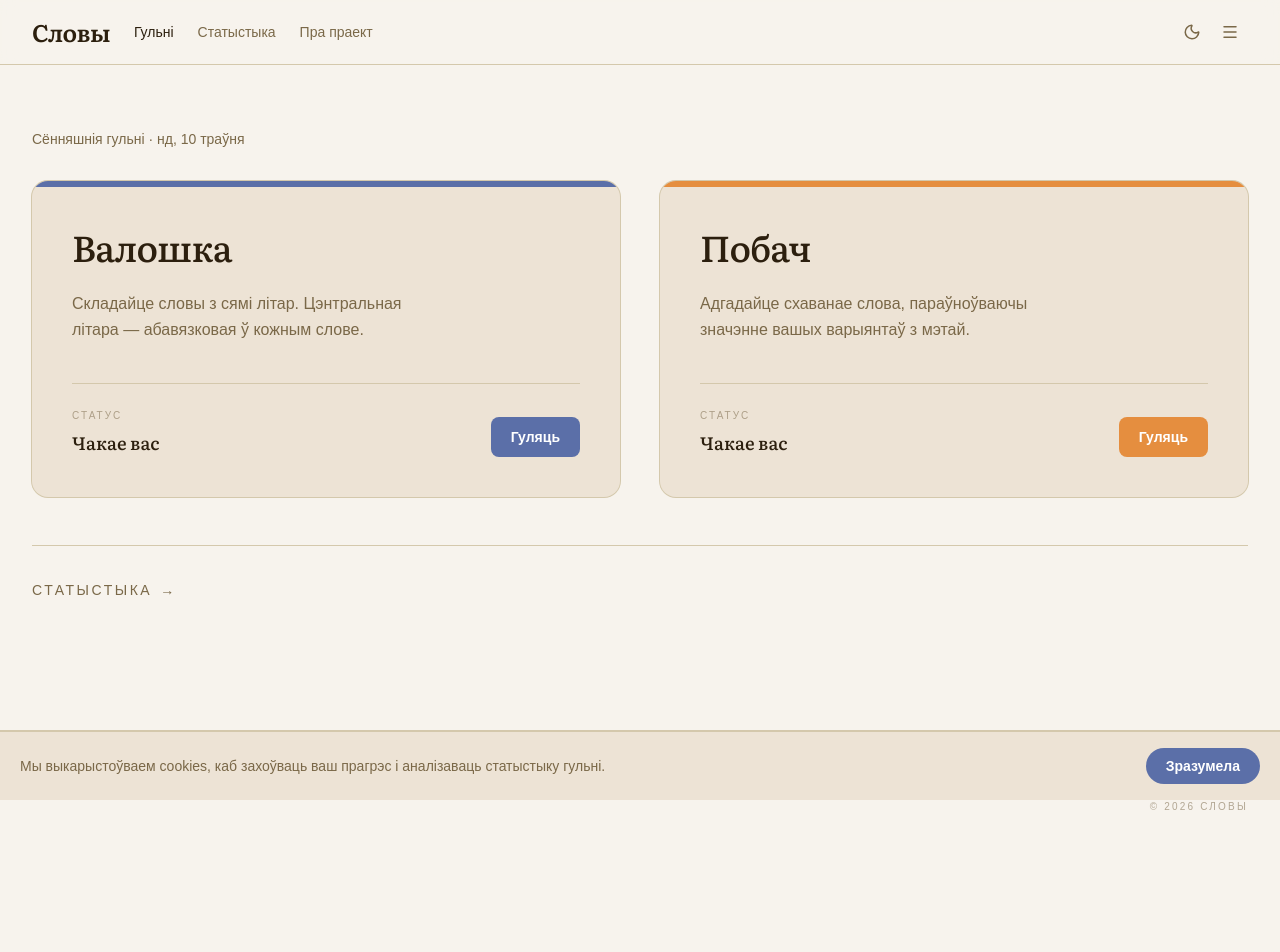
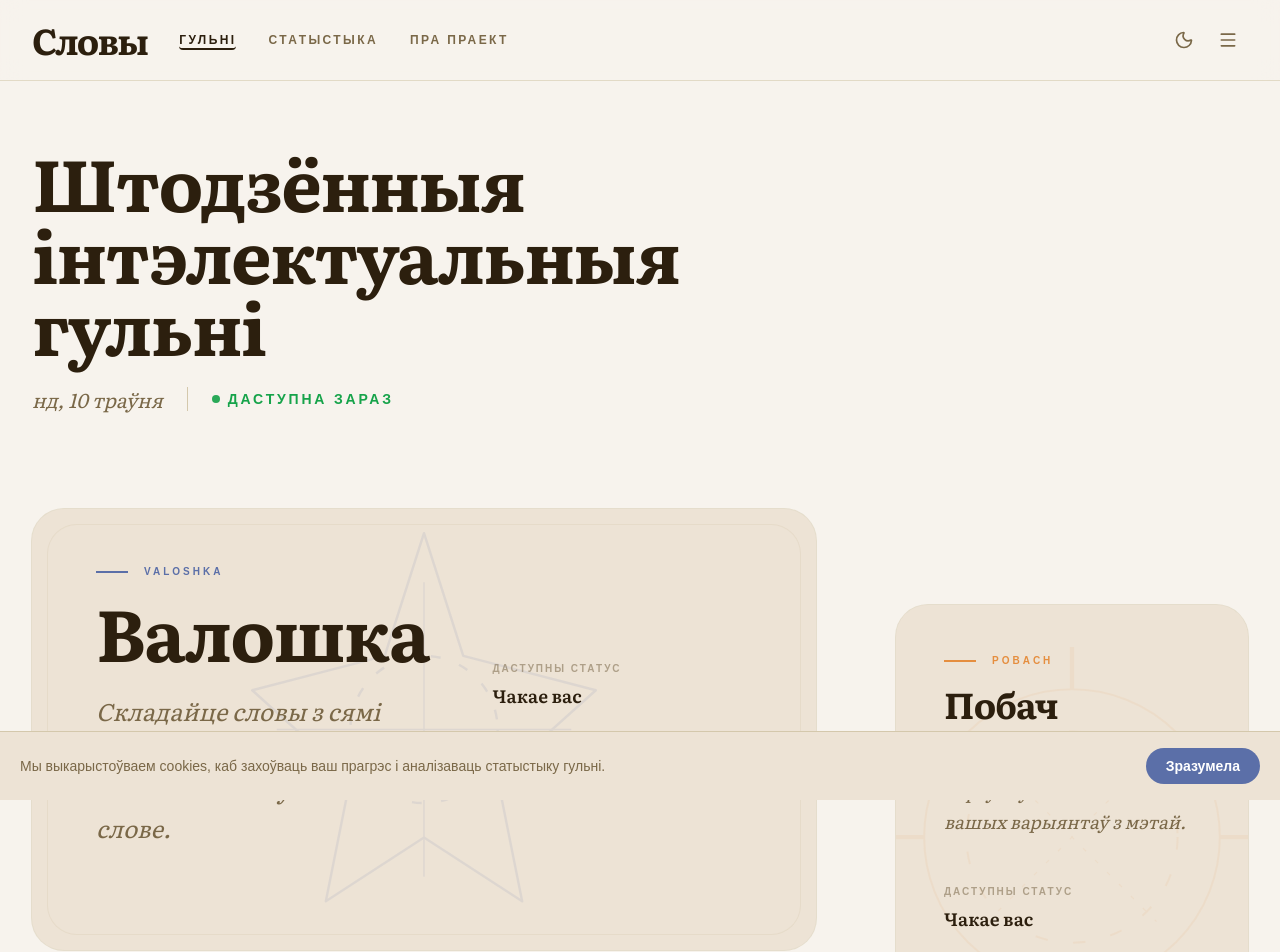
Before and after one commit to alesdrobysh/slovy.games, a Next.js app: page / in a window 1280 px wide. Shown: the top 952 px of the page. Before the commit the page ends 854 px from the top, so only its background shows below. Built offline with nearby package versions, Linux system fonts and the light colour scheme; a web font is replaced by a local one.

Commit message:
feat: redesign GameCard with featured layout, SVG illustrations, and updated UI component styling

```diff
--- a/src/app/page.tsx
+++ b/src/app/page.tsx
@@ -23,50 +23,90 @@ export default function HubPage() {
 	const games = GAMES.filter((g) => g.enabled);
 
 	return (
-		<div className="page-container page-section">
-			{/* Date header */}
-			<div className="mb-8 animate-fade-in-up">
-				<p className="text-sm text-ink-muted">
-					Сённяшнія гульні · {formatToday()}
+		<div className="page-container page-section relative">
+			{/* Editorial Header */}
+			<div className="mb-16 sm:mb-24 animate-fade-in-up">
+				<div className="max-w-3xl">
+					<h1 className="font-display text-5xl sm:text-7xl font-bold tracking-tight text-ink mb-6">
+						Штодзённыя інтэлектуальныя гульні
+					</h1>
+					<div className="flex flex-wrap items-center gap-x-6 gap-y-3">
+						<p className="text-xl text-ink-muted italic font-display">
+							{formatToday()}
+						</p>
+						<span className="hidden sm:block w-px h-6 bg-rule" />
+						<p className="text-sm uppercase tracking-[0.2em] font-bold text-success flex items-center gap-2">
+							<span className="w-2 h-2 rounded-full bg-current animate-pulse" />
+							Даступна зараз
 						</p>
 					</div>
+				</div>
+			</div>
 
-			{/* Game cards */}
+			{/* Staggered Game Grid */}
 			<section
 				aria-label="Сённяшнія гульні"
-				className="grid grid-cols-1 md:grid-cols-2 gap-6 lg:gap-10"
+				className="grid grid-cols-1 lg:grid-cols-12 gap-12 sm:gap-20"
 			>
 				{games.map((game, i) => {
 					const status = hub.statuses.get(game.id);
+					const isFirst = i === 0;
 					return (
+						<div
+							key={game.id}
+							className={`${
+								isFirst
+									? "lg:col-span-8 lg:aspect-[16/9]"
+									: "lg:col-span-4 lg:mt-24"
+							}`}
+						>
 							<GameCard
-							key={game.id}
 								game={game}
 								hasPlayedToday={status?.hasPlayedToday ?? false}
 								progressText={status?.progressText}
 								ctaLabel={status?.ctaLabel}
-							delay={i * 100}
+								delay={i * 150}
+								featured={isFirst}
 							/>
+						</div>
 					);
 				})}
 				{games.length === 0 && (
-					<p className="text-center text-sm text-ink-muted col-span-2">
-						Хутка тут з&rsquo;явяцца новыя гульні.
+					<div className="col-span-12 py-20 text-center border-2 border-dashed border-rule rounded-3xl">
+						<p className="text-xl font-display italic text-ink-muted">
+							Новыя выклікі рыхтуюцца для вас...
 						</p>
+					</div>
 				)}
 			</section>
 
-			{/* Stats link */}
-			<div className="mt-12 pt-8 border-t border-rule animate-fade-in-up">
+			{/* Secondary Actions / Footer-ish */}
+			<div className="mt-32 pt-12 border-t-2 border-ink/5 flex flex-col sm:flex-row justify-between items-start sm:items-center gap-8 animate-fade-in-up">
 				<Link
 					href="/stats"
-					className="group inline-flex items-center gap-2 text-sm font-medium uppercase tracking-[0.18em] text-ink-muted hover:text-ink transition-colors no-underline focus-visible:outline-none focus-visible:ring-2 focus-visible:ring-valoshka/50 focus-visible:ring-offset-2 focus-visible:ring-offset-paper rounded-sm"
+					className="group flex items-center gap-4 no-underline"
 				>
-					Статыстыка
-					<span className="transition-transform group-hover:translate-x-0.5">
-						→
+					<div className="w-12 h-12 rounded-full border border-rule flex items-center justify-center group-hover:bg-ink group-hover:text-paper transition-all">
+						<span className="text-lg">📈</span>
+					</div>
+					<div>
+						<span className="block text-xs uppercase tracking-[0.2em] font-bold text-ink-soft mb-0.5">
+							Ваш прагрэс
 						</span>
+						<span className="block text-lg font-display font-semibold text-ink group-hover:translate-x-1 transition-transform">
+							Агульная статыстыка →
+						</span>
+					</div>
 				</Link>
+
+				<div className="hidden lg:block text-right">
+					<p className="text-[10px] uppercase tracking-[0.3em] font-bold text-ink-soft mb-2">
+						Беларуская мова · Культура · Розум
+					</p>
+					<p className="text-sm text-ink-muted italic font-display">
+						Створана з любоўю да кожнага слова.
+					</p>
+				</div>
 			</div>
 		</div>
 	);
--- a/src/app/pobach/page.tsx
+++ b/src/app/pobach/page.tsx
@@ -46,7 +46,7 @@ export default function PobachPage() {
 		<>
 			<Header onHelpClick={handleHelpClick} />
 
-			<main className="page-narrow page-container pb-20">
+			<main className="page-narrow page-container pt-8 pb-20">
 				{/* Day badge */}
 				<div className="flex justify-start mb-8">
 					<span className="inline-flex items-center px-3 py-1 text-[0.75rem] font-medium text-pobach bg-pobach-soft rounded-full">
--- a/src/shared/components/GameCard.tsx
+++ b/src/shared/components/GameCard.tsx
@@ -9,6 +9,31 @@ interface GameCardProps {
 	progressText?: string;
 	ctaLabel?: string;
 	delay?: number;
+	featured?: boolean;
+}
+
+function GameIllustration({ gameId, className, featured }: { gameId: string; className?: string; featured?: boolean }) {
+	const opacityClass = featured ? "opacity-10 dark:opacity-20" : "opacity-[0.07] dark:opacity-[0.15]";
+	if (gameId === "valoshka") {
+		return (
+			<svg viewBox="0 0 100 100" className={`${className} ${opacityClass}`} fill="none" xmlns="http://www.w3.org/2000/svg">
+				<path d="M50 10 L58 35 L85 42 L65 60 L70 85 L50 72 L30 85 L35 60 L15 42 L42 35 Z" stroke="currentColor" strokeWidth="0.5" strokeLinejoin="round" className="text-valoshka" />
+				<circle cx="50" cy="50" r="15" stroke="currentColor" strokeWidth="0.5" strokeDasharray="2 4" className="text-valoshka" />
+				<path d="M50 20 V80 M20 50 H80" stroke="currentColor" strokeWidth="0.3" className="text-valoshka" />
+			</svg>
+		);
+	}
+	if (gameId === "pobach") {
+		return (
+			<svg viewBox="0 0 100 100" className={`${className} ${opacityClass}`} fill="none" xmlns="http://www.w3.org/2000/svg">
+				<circle cx="50" cy="50" r="35" stroke="currentColor" strokeWidth="0.5" className="text-pobach" />
+				<circle cx="50" cy="50" r="25" stroke="currentColor" strokeWidth="0.5" strokeDasharray="3 6" className="text-pobach" />
+				<path d="M50 5 L50 15 M95 50 L85 50 M50 95 L50 85 M5 50 L15 50" stroke="currentColor" strokeWidth="1" className="text-pobach" />
+				<path d="M30 30 L70 70 M70 30 L30 70" stroke="currentColor" strokeWidth="0.3" strokeDasharray="1 3" className="text-pobach" />
+			</svg>
+		);
+	}
+	return null;
 }
 
 export function GameCard({
@@ -17,6 +42,7 @@ export function GameCard({
 	progressText,
 	ctaLabel = "Гуляць",
 	delay = 0,
+	featured = false,
 }: GameCardProps) {
 	const isCompleted = ctaLabel === "Вынік";
 	const isPobach = game.id === "pobach";
@@ -27,49 +53,66 @@ export function GameCard({
 	return (
 		<Link
 			href={game.path}
-			className="group relative flex flex-col bg-card ring-1 ring-rule rounded-2xl overflow-hidden transition-all duration-300 hover:-translate-y-0.5 hover:ring-ink/20 focus-visible:outline-none focus-visible:ring-2 focus-visible:ring-valoshka/50 focus-visible:ring-offset-2 focus-visible:ring-offset-paper animate-fade-in-up no-underline"
+			className={`group relative flex flex-col bg-card ring-1 ring-rule/50 rounded-[2rem] overflow-hidden transition-all duration-500 hover:shadow-2xl hover:shadow-ink/10 hover:ring-ink/30 focus-visible:outline-none focus-visible:ring-2 focus-visible:ring-valoshka/30 focus-visible:ring-offset-4 focus-visible:ring-offset-paper animate-fade-in-up no-underline h-full ${
+				featured ? "sm:p-4" : ""
+			}`}
 			style={{ animationDelay: `${delay}ms` }}
 		>
-			<div className={`h-1.5 ${accentBg}`} aria-hidden />
+			<div className="absolute inset-0 bg-paper/30 opacity-0 group-hover:opacity-100 transition-opacity duration-500" />
 
-			<div className="p-8 sm:p-10 flex flex-col flex-1">
-				<div className="flex items-start justify-between gap-4 mb-6">
-					<div>
-						<h2 className="font-display text-3xl sm:text-4xl font-medium tracking-tight text-ink">
+			<div className={`relative flex flex-col h-full bg-card ring-1 ring-rule/30 rounded-[1.8rem] overflow-hidden transition-transform duration-500 group-hover:scale-[0.99]`}>
+				{/* Background Illustration */}
+				<div className="absolute top-1/2 left-1/2 -translate-x-1/2 -translate-y-1/2 w-full h-full pointer-events-none overflow-hidden">
+					<GameIllustration gameId={game.id} featured={featured} className={`w-[120%] h-[120%] absolute top-1/2 left-1/2 -translate-x-1/2 -translate-y-1/2 transform transition-all duration-[2000ms] ease-out group-hover:scale-110 group-hover:rotate-6`} />
+				</div>
+
+				<div className={`p-8 sm:p-12 flex flex-col h-full relative z-10 ${featured ? "lg:flex-row lg:items-center lg:gap-16" : ""}`}>
+					<div className={featured ? "lg:flex-1" : ""}>
+						<div className="flex items-center gap-4 mb-4">
+							<span className={`w-8 h-[2px] ${accentBg}`} />
+							<span className={`text-[10px] uppercase tracking-[0.3em] font-bold ${accentText}`}>
+								{game.id}
+							</span>
+						</div>
+
+						<h2 className={`font-display font-bold tracking-tight text-ink mb-6 group-hover:text-ink transition-colors ${
+							featured ? "text-5xl sm:text-6xl lg:text-7xl" : "text-3xl sm:text-4xl"
+						}`}>
 							{game.nameBel}
 						</h2>
+
+						<p className={`text-ink-muted leading-relaxed mb-12 max-w-[45ch] font-display italic ${
+							featured ? "text-xl sm:text-2xl" : "text-base sm:text-lg"
+						}`}>
+							{game.description}
+						</p>
 					</div>
-					{isCompleted && (
+
+					<div className={`mt-auto ${featured ? "lg:mt-0 lg:w-72 lg:shrink-0" : ""}`}>
+						<div className="mb-8 flex items-center justify-between">
+							<div className="flex flex-col">
+								<span className="text-[10px] uppercase tracking-[0.2em] text-ink-soft mb-1.5 font-bold">
+									{hasPlayedToday ? "Ваш вынік" : "Даступны статус"}
+								</span>
+								<span className="font-display text-lg font-semibold text-ink">
+									{progressText || "Чакае вас"}
+								</span>
+							</div>
+							{isCompleted && (
+								<span className={`w-3 h-3 rounded-full ${accentBg} shadow-[0_0_12px_rgba(0,0,0,0.1)] ${accentBg === "bg-valoshka" ? "shadow-valoshka/30" : "shadow-pobach/30"}`} />
+							)}
+						</div>
+
 						<span
-							className={`px-2.5 py-1 rounded-full text-[10px] uppercase tracking-widest font-semibold ${accentSoft} ${accentText}`}
+							className={`flex items-center justify-center w-full px-8 py-4 rounded-2xl text-sm font-bold tracking-widest uppercase transition-all duration-300 border-2 ${
+								isCompleted
+									? "bg-secondary/50 border-rule text-ink hover:bg-rule"
+									: `${isPobach ? "border-pobach text-pobach hover:bg-pobach hover:text-white" : "border-valoshka text-valoshka hover:bg-valoshka hover:text-white"}`
+							} hover:shadow-lg active:scale-95`}
 						>
-							Скончана
-						</span>
-					)}
-				</div>
-
-				<p className="text-base text-ink-muted leading-relaxed mb-10 max-w-[42ch]">
-					{game.description}
-				</p>
-
-				<div className="mt-auto pt-6 border-t border-rule flex items-end justify-between gap-4">
-					<div className="flex flex-col min-w-0">
-						<span className="text-[10px] uppercase tracking-[0.2em] text-ink-soft mb-1.5 font-medium">
-							{hasPlayedToday ? "Сёння" : "Статус"}
-						</span>
-						<span className="font-display text-base sm:text-lg font-medium text-ink truncate">
-							{progressText || "Чакае вас"}
+							{ctaLabel}
 						</span>
 					</div>
-					<span
-						className={`shrink-0 px-5 py-2.5 rounded-lg text-sm font-semibold transition-all ${
-							isCompleted
-								? "bg-secondary text-ink"
-								: `${isPobach ? "bg-pobach" : "bg-valoshka"} text-white hover:brightness-105`
-						}`}
-					>
-						{ctaLabel}
-					</span>
 				</div>
 			</div>
 		</Link>
--- a/src/shared/components/HubNav.tsx
+++ b/src/shared/components/HubNav.tsx
@@ -71,34 +71,31 @@ export function HubNav() {
 	}, [pathname]);
 
 	const iconClass =
-		"w-9 h-9 flex items-center justify-center rounded-full hover:bg-rule transition-colors text-ink-muted focus-visible:outline-none focus-visible:ring-2 focus-visible:ring-valoshka/50 focus-visible:ring-offset-2 focus-visible:ring-offset-paper";
+		"w-10 h-10 flex items-center justify-center rounded-full hover:bg-rule/50 transition-all duration-300 text-ink-muted hover:text-ink focus-visible:outline-none focus-visible:ring-2 focus-visible:ring-valoshka/30 focus-visible:ring-offset-2 focus-visible:ring-offset-paper active:scale-90";
 
 	return (
-		<header ref={menuRef} className="sticky top-0 z-30 border-b border-rule bg-paper/80 backdrop-blur-sm">
-			<div className="mx-auto flex max-w-screen-xl items-center h-14 sm:h-16 px-3 sm:px-8 gap-2">
+		<header ref={menuRef} className="sticky top-0 z-30 border-b border-rule/60 bg-paper/70 backdrop-blur-md">
+			<div className="mx-auto flex max-w-screen-xl items-center h-16 sm:h-20 px-4 sm:px-8 gap-4">
 				{game ? (
 					/* ── Game mode ── */
 					<>
-						{/* Back arrow */}
 						<div className="flex items-center shrink-0">
 							<Link
 								href="/"
 								aria-label="Усе гульні"
 								className={iconClass}
 							>
-								<ChevronLeft size={20} />
+								<ChevronLeft size={22} strokeWidth={2.5} />
 							</Link>
 						</div>
 
-						{/* Game title — centered */}
 						<span
-							className={`flex-1 text-center font-display text-lg sm:text-xl font-semibold tracking-tight leading-none ${game.accentClass}`}
+							className={`flex-1 text-center font-display text-xl sm:text-2xl font-semibold tracking-tight leading-none ${game.accentClass}`}
 						>
 							{game.title}
 						</span>
 
-						{/* Game actions */}
-						<div className="flex items-center gap-0.5 shrink-0">
+						<div className="flex items-center gap-1 shrink-0">
 							{extraActions}
 							{onHelpClick && (
 								<button
@@ -107,7 +104,7 @@ export function HubNav() {
 									aria-label="Як гуляць?"
 									className={iconClass}
 								>
-									<HelpCircle size={18} />
+									<HelpCircle size={20} />
 								</button>
 							)}
 							<Link
@@ -115,43 +112,35 @@ export function HubNav() {
 								aria-label="Статыстыка"
 								className={iconClass}
 							>
-								<BarChart2 size={18} />
+								<BarChart2 size={20} />
 							</Link>
 							<button
 								onClick={toggleTheme}
 								type="button"
-								aria-label={
-									theme === "light"
-										? "Пераключыць на цёмную тэму"
-										: "Пераключыць на светлую тэму"
-								}
 								className={iconClass}
 							>
-								{theme === "light" ? <Moon size={18} /> : <Sun size={18} />}
+								{theme === "light" ? <Moon size={20} /> : <Sun size={20} />}
 							</button>
-							{/* Hamburger */}
 							<button
 								type="button"
 								onClick={() => setMenuOpen((v) => !v)}
-								aria-label="Меню"
-								aria-expanded={menuOpen}
 								className={iconClass}
 							>
-								{menuOpen ? <X size={18} /> : <Menu size={18} />}
+								{menuOpen ? <X size={20} /> : <Menu size={20} />}
 							</button>
 						</div>
 					</>
 				) : (
-					/* ── Hub mode ── */
+					/* ── Hub mode: Editorial Masthead ── */
 					<>
-						<div className="flex items-center gap-6 flex-1">
+						<div className="flex-1 flex items-center gap-8">
 							<Link
 								href="/"
-								className="font-display text-2xl font-semibold tracking-tight leading-none text-ink no-underline"
+								className="font-display text-3xl sm:text-4xl font-bold tracking-tighter text-ink no-underline hover:opacity-80 transition-opacity"
 							>
 								Словы
 							</Link>
-							<nav className="hidden sm:flex items-center gap-6 text-sm">
+							<nav className="hidden md:flex items-center gap-8">
 								{NAV_LINKS.map((link) => {
 									const active =
 										link.href === "/"
@@ -161,9 +150,9 @@ export function HubNav() {
 										<Link
 											key={link.href}
 											href={link.href}
-											className={`transition-colors no-underline focus-visible:outline-none focus-visible:ring-2 focus-visible:ring-valoshka/50 focus-visible:ring-offset-2 focus-visible:ring-offset-paper rounded-sm ${
+											className={`text-xs uppercase tracking-[0.2em] font-semibold transition-all no-underline focus-visible:outline-none focus-visible:ring-2 focus-visible:ring-valoshka/30 focus-visible:ring-offset-2 focus-visible:ring-offset-paper rounded-sm ${
 												active
-													? "text-ink font-medium"
+													? "text-ink border-b-2 border-ink pt-0.5"
 													: "text-ink-muted hover:text-ink"
 											}`}
 										>
@@ -174,27 +163,20 @@ export function HubNav() {
 							</nav>
 						</div>
 
-						<div className="flex items-center gap-0.5">
+						<div className="flex items-center gap-1">
 							<button
 								onClick={toggleTheme}
 								type="button"
-								aria-label={
-									theme === "light"
-										? "Пераключыць на цёмную тэму"
-										: "Пераключыць на светлую тэму"
-								}
 								className={iconClass}
 							>
-								{theme === "light" ? <Moon size={18} /> : <Sun size={18} />}
+								{theme === "light" ? <Moon size={20} /> : <Sun size={20} />}
 							</button>
 							<button
 								type="button"
 								onClick={() => setMenuOpen((v) => !v)}
-								aria-label="Меню"
-								aria-expanded={menuOpen}
 								className={iconClass}
 							>
-								{menuOpen ? <X size={18} /> : <Menu size={18} />}
+								{menuOpen ? <X size={20} /> : <Menu size={20} />}
 							</button>
 						</div>
 					</>
```
Also changed, not shown: src/shared/components/HeaderIconButtons.tsx (+9 -6 lines), src/shared/components/ui/Badge.tsx (+4 -4 lines). Lines whose indentation alone changed are shown as unchanged.
